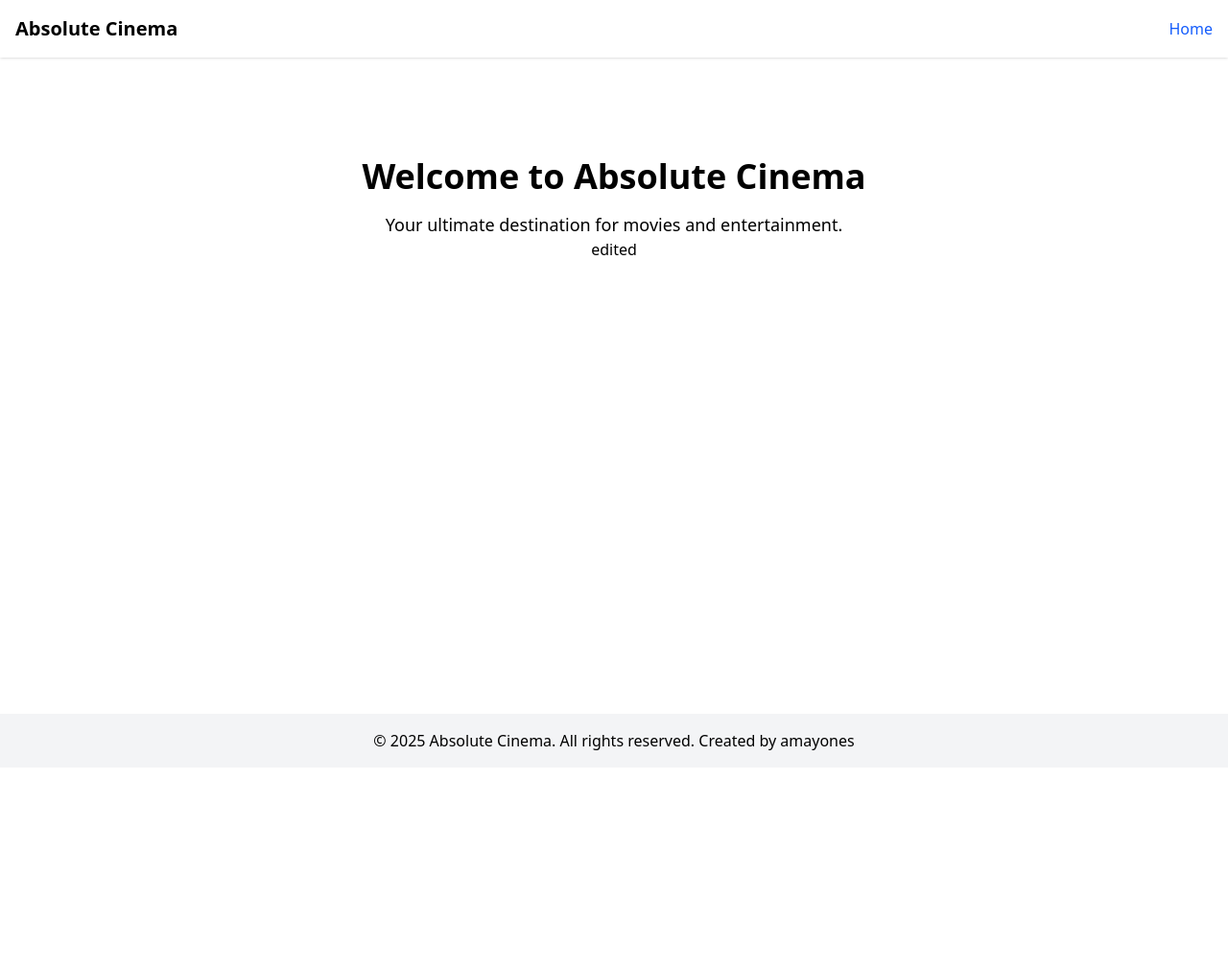
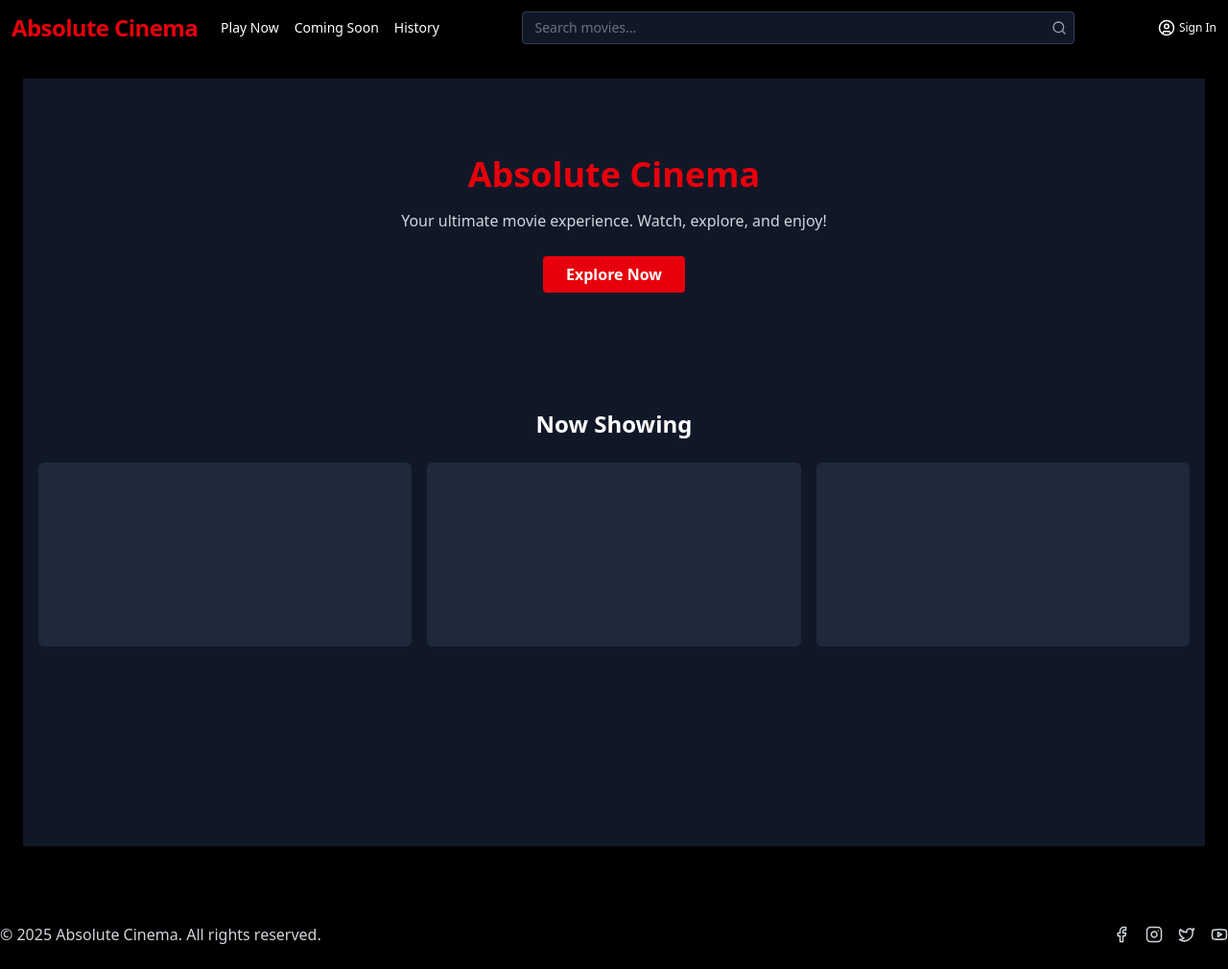
Before and after one commit to amayones/ujikom-fe-ac, a React (Vite) app: page / in a window 1280 px wide. Shown: the whole page at 96% size. Before the commit the page ends 800 px from the top, so only its background shows below. Built offline with nearby package versions, Linux system fonts and the light colour scheme.

Commit message:
initialize project with basic structure

```diff
--- a/package.json
+++ b/package.json
@@ -13,6 +13,7 @@
   },
   "dependencies": {
     "@tailwindcss/vite": "^4.1.13",
+    "lucide-react": "^0.544.0",
     "react": "^19.1.1",
     "react-dom": "^19.1.1",
     "react-router-dom": "^7.9.1",
--- a/src/App.jsx
+++ b/src/App.jsx
@@ -1,12 +1,12 @@
 import { BrowserRouter } from "react-router-dom";
 import AppRoutes from "./Routes";
-import Header from "./components/Header";
-import Footer from "./components/Footer";
+import Header from "./components/header";
+import Footer from "./components/footer";
 
 export default function App() {
   return (
     <BrowserRouter>
-      <div className="flex flex-col min-h-screen">
+      <div className="flex flex-col min-h-screen bg-black">
         <Header />
         <main className="flex-grow p-6">
           <AppRoutes />
--- a/src/components/Footer.jsx
+++ b/src/components/Footer.jsx
@@ -1,9 +1,32 @@
-import React from 'react'
+import React from 'react';
+import { Facebook, Instagram, Twitter, Youtube } from 'lucide-react';
 
 export default function Footer() {
     return (
-        <footer className="bg-gray-100 text-center p-4 mt-8">
-            <p>© 2025 Absolute Cinema. All rights reserved. Created by amayones</p>
+        <footer className="bg-black text-gray-300 mt-8">
+            <div className="container mx-auto py-6 flex flex-col md:flex-row items-center justify-between gap-4">
+
+                {/* Copyright */}
+                <p className="text-sm md:text-base text-center md:text-left">
+                    © 2025 Absolute Cinema. All rights reserved.
+                </p>
+
+                {/* Social Media Icons */}
+                <div className="flex items-center justify-center gap-4">
+                    <a href="#" className="hover:text-red-500 transition-colors duration-200">
+                        <Facebook size={18} />
+                    </a>
+                    <a href="#" className="hover:text-red-500 transition-colors duration-200">
+                        <Instagram size={18} />
+                    </a>
+                    <a href="#" className="hover:text-red-500 transition-colors duration-200">
+                        <Twitter size={18} />
+                    </a>
+                    <a href="#" className="hover:text-red-500 transition-colors duration-200">
+                        <Youtube size={18} />
+                    </a>
+                </div>
+            </div>
         </footer>
-    )
+    );
 }
--- a/src/components/Header.jsx
+++ b/src/components/Header.jsx
@@ -1,14 +1,58 @@
-import React from 'react'
+import React from 'react';
+import { UserCircle, Search } from 'lucide-react';
 
 export default function Header() {
     return (
-        <header className="bg-white shadow p-4">
-            <div className="container mx-auto flex justify-between items-center">
-                <h1 className="text-xl font-bold">Absolute Cinema</h1>
-                <nav className="space-x-4">
-                    <a href="/" className="text-blue-600 hover:underline">Home</a>
-                </nav>
+        <header className="bg-black text-white shadow-md p-3 sticky top-0 z-50">
+            <div className="container mx-auto flex items-center justify-between gap-4">
+
+                {/* Logo + Navigation */}
+                <div className="flex items-center gap-6">
+                    <a
+                        href="/"
+                        className="text-2xl font-bold text-red-600 tracking-tight hover:text-red-500 transition-colors duration-200"
+                    >
+                        Absolute Cinema
+                    </a>
+
+                    {/* Navigation Menu */}
+                    <nav className="flex items-center space-x-4 text-sm font-medium">
+                        <a href="/play-now" className="hover:text-red-500 transition-colors duration-200">
+                            Play Now
+                        </a>
+                        <a href="/coming-soon" className="hover:text-red-500 transition-colors duration-200">
+                            Coming Soon
+                        </a>
+                        <a href="/history" className="hover:text-red-500 transition-colors duration-200">
+                            History
+                        </a>
+                    </nav>
+                </div>
+
+                {/* Search bar - lebih kaku */}
+                <div className="flex-1 mx-6 relative max-w-xl">
+                    <input
+                        type="text"
+                        placeholder="Search movies..."
+                        className="w-full rounded-sm px-3 py-1.5 bg-gray-900 text-white border border-gray-700 focus:border-red-500 focus:outline-none focus:ring-1 focus:ring-red-500/30 transition-all duration-300 placeholder-gray-500 text-sm"
+                    />
+                    <Search
+                        className="absolute right-2 top-1/2 transform -translate-y-1/2 text-gray-400 hover:text-red-500 transition-colors duration-200"
+                        size={16}
+                    />
+                </div>
+
+                {/* User actions */}
+                <div className="flex items-center space-x-4">
+                    <a
+                        href="/login"
+                        className="flex items-center space-x-1 text-xs font-medium hover:text-red-500 transition-colors duration-200 whitespace-nowrap"
+                    >
+                        <UserCircle size={18} />
+                        <span>Sign In</span>
+                    </a>
+                </div>
             </div>
         </header>
-    )
+    );
 }
--- a/src/pages/Home.jsx
+++ b/src/pages/Home.jsx
@@ -1,11 +1,29 @@
-import React from 'react'
+import React from 'react';
 
 export default function Home() {
     return (
-        <div className="text-center py-20">
-            <h1 className="text-4xl font-bold mb-4">Welcome to Absolute Cinema</h1>
-            <p className="text-lg">Your ultimate destination for movies and entertainment.</p>
-            <p>edited</p>
+        <div className="bg-gray-900 text-white min-h-screen">
+            {/* Hero Section */}
+            <section className="text-center py-20">
+                <h1 className="text-4xl font-bold mb-4 text-red-600">Absolute Cinema</h1>
+                <p className="text-gray-300 mb-8">Your ultimate movie experience. Watch, explore, and enjoy!</p>
+                <a
+                    href="/play-now"
+                    className="bg-red-600 hover:bg-red-500 text-white font-semibold px-6 py-2 rounded transition-colors duration-200"
+                >
+                    Explore Now
+                </a>
+            </section>
+
+            {/* Placeholder Movies */}
+            <section className="container mx-auto py-12 px-4">
+                <h2 className="text-2xl font-bold mb-6 text-center">Now Showing</h2>
+                <div className="grid grid-cols-1 sm:grid-cols-2 md:grid-cols-3 gap-4">
+                    <div className="bg-gray-800 h-48 rounded-md"></div>
+                    <div className="bg-gray-800 h-48 rounded-md"></div>
+                    <div className="bg-gray-800 h-48 rounded-md"></div>
+                </div>
+            </section>
         </div>
-    )
+    );
 }
```
Also changed, not shown: 2 other files (tests, documents, lock files or other folders).
